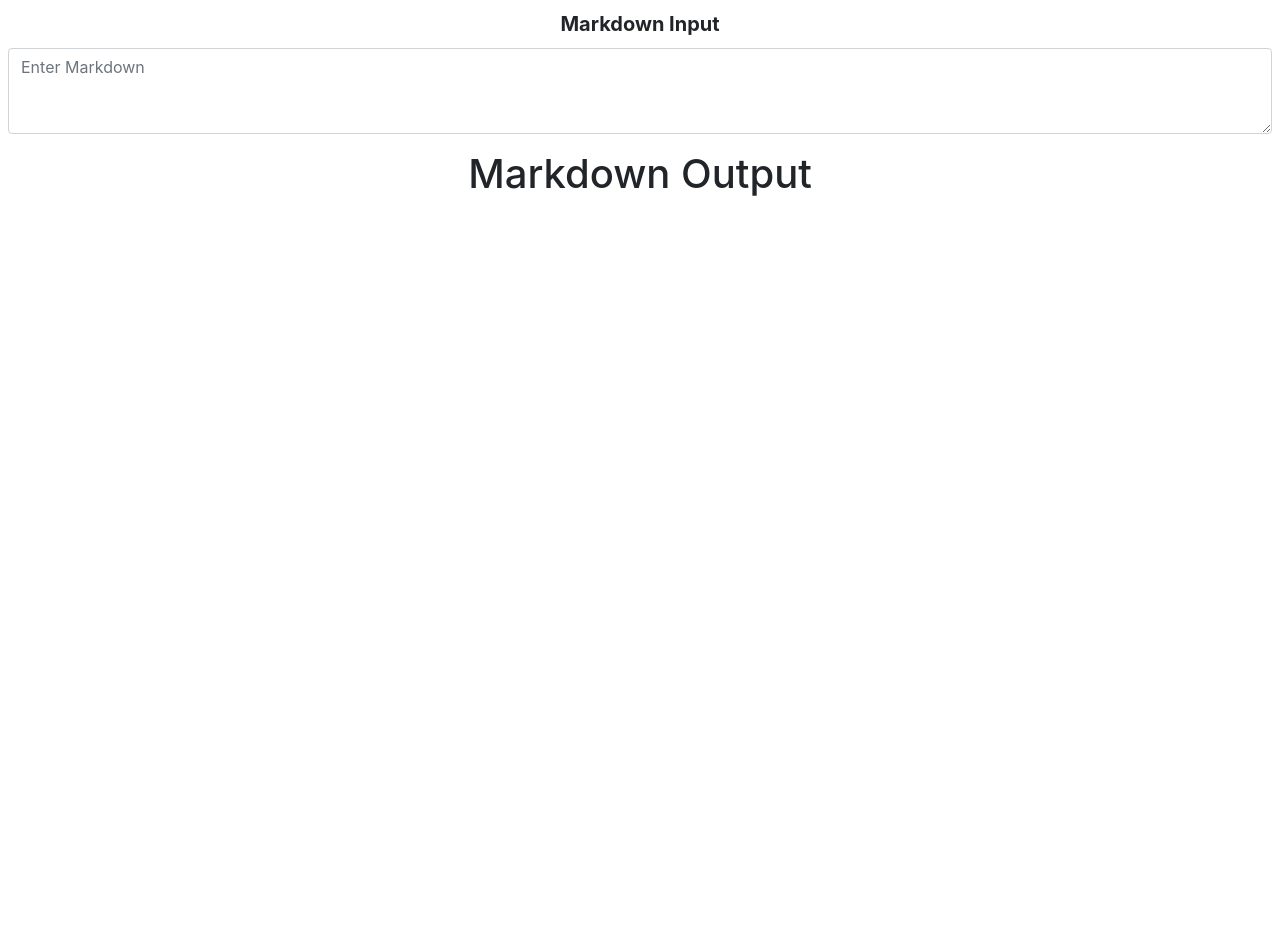
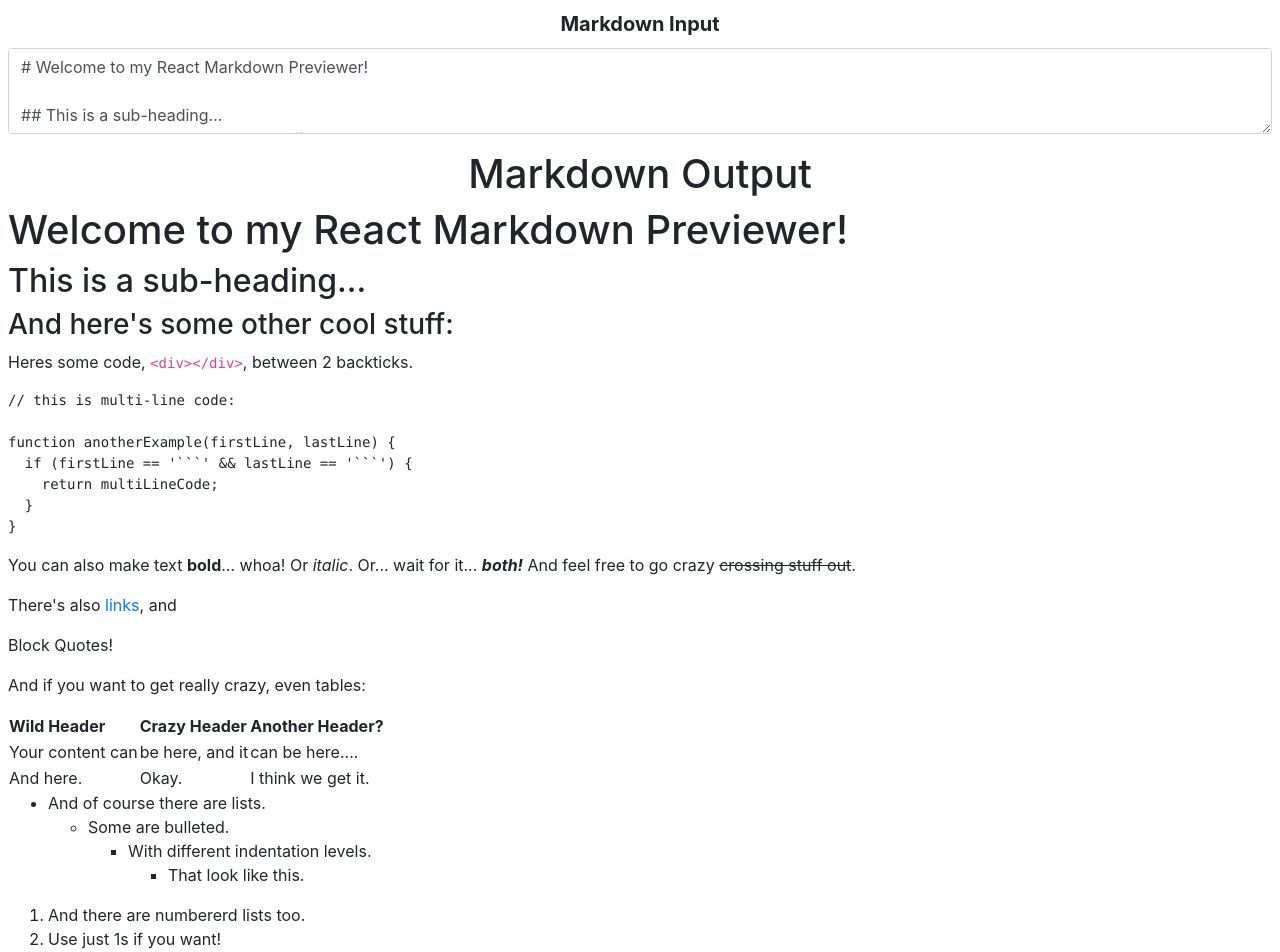
Before and after one commit to AchmadAlfi/fcc-markdown-previewer, a React (Create React App) app: page / in a window 1280 px wide. Shown: the top 952 px of the page. Before the commit the page ends 800 px from the top, so only its background shows below. Built offline with nearby package versions, Linux system fonts and the light colour scheme.

Commit message:
Add placeholder to Markdown state

```diff
--- a/src/App.js
+++ b/src/App.js
@@ -2,10 +2,56 @@
 import Form from "react-bootstrap/Form";
 
 let marked = require("marked");
+const placeholder = `# Welcome to my React Markdown Previewer!
+
+## This is a sub-heading...
+### And here's some other cool stuff:
+
+Heres some code, \`<div></div>\`, between 2 backticks.
+
+\`\`\`
+// this is multi-line code:
+
+function anotherExample(firstLine, lastLine) {
+  if (firstLine == '\`\`\`' && lastLine == '\`\`\`') {
+    return multiLineCode;
+  }
+}
+\`\`\`
+
+You can also make text **bold**... whoa!
+Or _italic_.
+Or... wait for it... **_both!_**
+And feel free to go crazy ~~crossing stuff out~~.
+
+There's also [links](https://www.freecodecamp.com), and
+> Block Quotes!
+
+And if you want to get really crazy, even tables:
+
+Wild Header | Crazy Header | Another Header?
+------------ | ------------- | -------------
+Your content can | be here, and it | can be here....
+And here. | Okay. | I think we get it.
+
+- And of course there are lists.
+  - Some are bulleted.
+     - With different indentation levels.
+        - That look like this.
+
+
+1. And there are numbererd lists too.
+1. Use just 1s if you want!
+1. But the list goes on...
+- Even if you use dashes or asterisks.
+* And last but not least, let's not forget embedded images:
+
+![React Logo w/ Text](https://goo.gl/Umyytc)
+`;
 
 class App extends Component {
   state = {
-    markdown: "",
+    markdown: placeholder,
   };
   updateMarkdown = (markdown) => {
     this.setState({ markdown });
```
